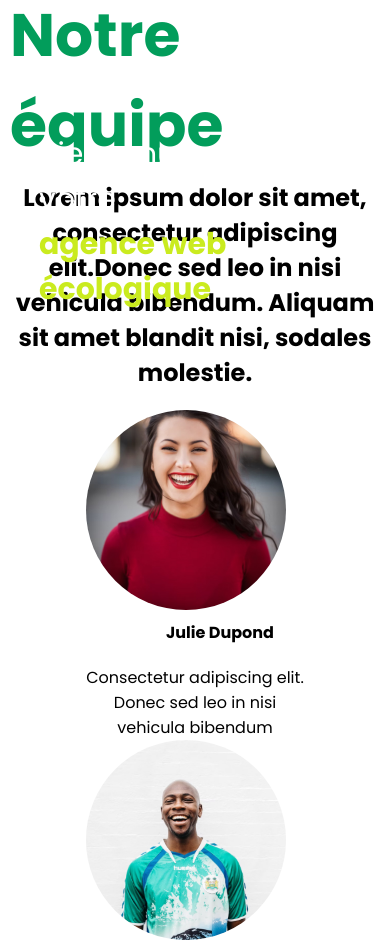
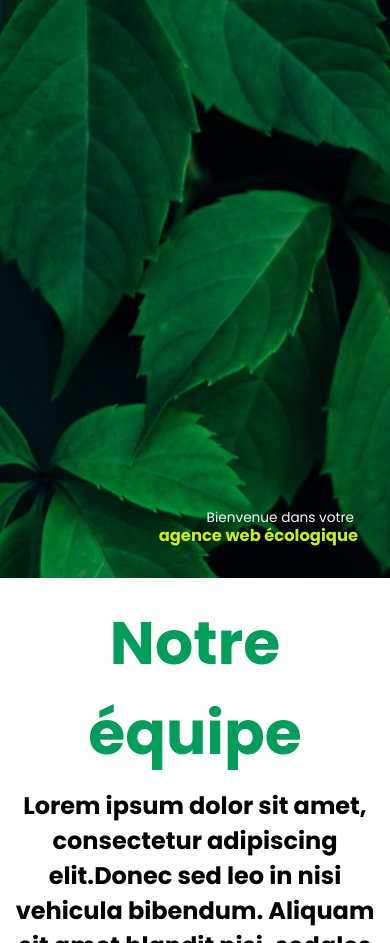
Before and after one commit to bilallouanoughi/bilallouanoughi.github.io, a plain HTML site: page index.html in a window 390 px wide. Shown: the part 580-1523 px from the top of the page. Drawn offline with Linux system fonts and the light colour scheme.

Commit message:
Mise à jour HTML

```diff
--- a/index.html
+++ b/index.html
@@ -36,11 +36,12 @@
   </header>
 
   <section class="hero-section">
-    <img class="header-background" src="./ressources/feuilles.jpg" alt="Image de fond" />
-  <h3 class="hero-title">
-      Bienvenue dans votre<span class="green-title">agence web écologique</span>
+    <h3 class="hero-title">
+      <span class="hero-line">Bienvenue dans votre</span>
+      <span class="green-title">agence web écologique</span>
     </h3>
   </section>
+
 
   <h4 id="equipe" class="team-title">Notre équipe</h4>
 
--- a/site-ecolo.css
+++ b/site-ecolo.css
@@ -9,12 +9,6 @@ html {
   scroll-behavior: smooth;
   scrollbar-width: none;
 }
-
-
-
-
-
-
 
 
 /* Pour cacher la scroll barre sur Chrome, Edge et Safari */
@@ -33,17 +27,6 @@ body {
 }
 
 
-
-
-
-header {
-  color: rgba(13, 98, 20, 255);
-  display: flex;
-  align-items: center;
-  justify-content: space-between;
-  padding: 10px;
-  margin-left: 2%;
-}
 
 .menu li {
   padding: 10px;
@@ -66,34 +49,44 @@ header {
   width: 100%;
   height: auto;
   position: relative;
+
 }
 
 body {
   font-family: "poppins";
 }
 
+.hero-section {
+  position: relative;
+  background-image: url('./ressources/feuilles.jpg');
+  background-size: cover;
+  background-position: center;
+  height: 100vh;
+}
+
 .hero-title {
   position: absolute;
-  bottom: 2%;
-  right: 150px;
-  font-size: 50px;
-  max-width: 80%;
+  bottom: 2rem;
+  right: 2rem;
   color: rgb(249, 252, 249);
   font-weight: 400;
+  font-size: 3.5vw;
+  line-height: 1.2;
+  text-align: left;
 }
 
-.hero-section {
-  object-fit: cover;
+.hero-line {
+  display: block;
+  margin-left: 5.6ch; /* ajusté précisément pour tomber sur le 2e "e" de "agence" */
 }
 
 .green-title {
+  display: block;
   color: rgba(202, 235, 31, 255);
   font-weight: bold;
-  display: flex;
-  margin-left: -190px;
-  font-size: 60px;
+  font-size: 1.2em;
+}
 
-}
 
 .team-title {
   color: rgba(2, 157, 91, 255);
@@ -163,9 +156,8 @@ body {
 .user-name {
   font-size: 50;
   display: inline;
-  margin: 0%;
-  padding: 0%;
-  padding-left: 50px;
+  display: flex;
+  justify-content: center;
 }
 
 .user-content {
@@ -192,17 +184,18 @@ body {
   font-weight: 500;
 }
 
+
 .image-contener {
   display: flex;
   justify-content: space-around;
+  flex-wrap: wrap;
 }
 
 .image-item {
-  justify-content: center;
+  text-align: center;
 }
 
 .image-item img {
-  display: block;
   width: 200px;
   height: 200px;
   border-radius: 50%;
@@ -211,7 +204,6 @@ body {
 }
 
 .image-item strong {
-  display: block;
   font-size: 16px;
 }
 
@@ -396,6 +388,7 @@ textarea {
   padding-right: 20px;
   padding-left: 20px;
   margin-left: -20px;
+  object-fit:fill
 }
 
 .us-strong {
@@ -693,29 +686,9 @@ header {
 }
 
 
-.hero-title {
-  position: absolute;
-  bottom: 2%;
-  right: 150px;
-  font-size: 50px;
-  max-width: 80%;
-  color: white;
-  font-weight: 400;
-}
+/* --------- TITRES --------- */
 
 
-/* --------- TITRES --------- */
-
-.team-title,
-.contact-title,
-.galerie-title,
-.services {
-  display: flex;
-  justify-content: center;
-  padding: 10px;
-  font-size: 60px;
-  font-weight: bolder;
-}
 
 .team-title {
   color: rgba(2, 157, 91, 1);
@@ -734,24 +707,8 @@ header {
   margin-bottom: 30px;
 }
 
-.services {
-  color: rgb(9, 175, 37);
-  font-size: 80px;
-  font-weight: 500;
-}
 
-/* --------- CLIENT --------- */
-.client-container {
-  background-color: rgba(5, 59, 69, 1);
-  font-weight: 600;
-  padding: 50px;
-  text-align: center;
-  display: flex;
-  justify-content: center;
-  gap: 150px;
-  margin: 200px 0;
-  flex-wrap: wrap;
-}
+
 
 .client-box {
   display: flex;
@@ -785,45 +742,12 @@ header {
   padding-bottom: 5%;
 }
 
-.user-name {
-  font-size: 50px;
-  padding-left: 50px;
-}
-
-.user-content {
-  color: black;
-  padding-top: 20px;
-  text-align: center;
-  font-weight: 400;
-  font-size: 100px;
-}
-
-/* --------- SERVICES --------- */
-.service-contener {
-  text-align: center;
-}
-
 .image-contener {
   display: flex;
   justify-content: space-around;
   flex-wrap: wrap;
 }
 
-.image-item {
-  text-align: center;
-}
-
-.image-item img {
-  width: 200px;
-  height: 200px;
-  border-radius: 50%;
-  object-fit: cover;
-  margin-bottom: 10px;
-}
-
-.image-item strong {
-  font-size: 16px;
-}
 
 .statistics {
   display: flex;
@@ -899,18 +823,24 @@ textarea.contact-input {
     margin: 0;
   }
 
-  .hero-title {
-    font-size: 28px;
-    right: 20px;
-    bottom: 5%;
+.team-title{
+  text-align: center;
+}
+
+  .contact-title{
+    text-align: center;
   }
 
-  .green-title {
-    font-size: 30px;
-    margin-left: 0;
-    position: absolute;
+
+  .galerie-title{
+    text-align: center;
   }
 
+.image-contener {
+  display: flex;
+  justify-content: space-around;
+  flex-wrap: wrap;
+}
 
   .contact-form {
     flex-direction: column;
@@ -1066,9 +996,12 @@ textarea.contact-input {
   .information-title {
     font-size: large;
     margin-top: 50px;
+    text-align: center;
   }
 
-
+  .services{
+    text-align: center;
+  }
 
   .phone-line,
   .location-line {
@@ -1127,13 +1060,6 @@ textarea.contact-input {
     font-size: 120%;
   }
 
-  .hero-title,
-  .green-title {
-    font-size: 30px;
-    margin-left: 0;
-    right: 10%;
-    position: absolute;
-  }
 
   .client-container,
   .statistics {
```
